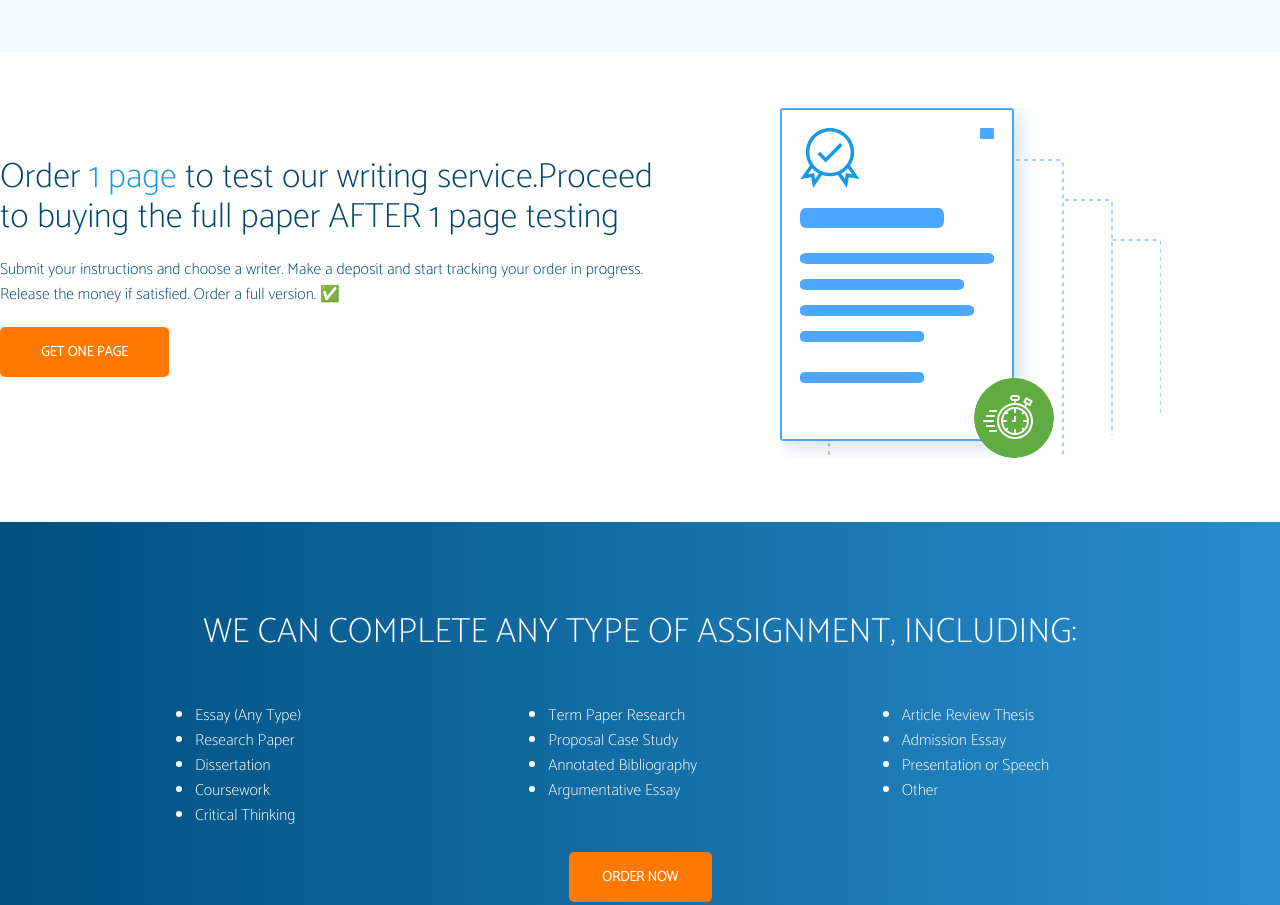
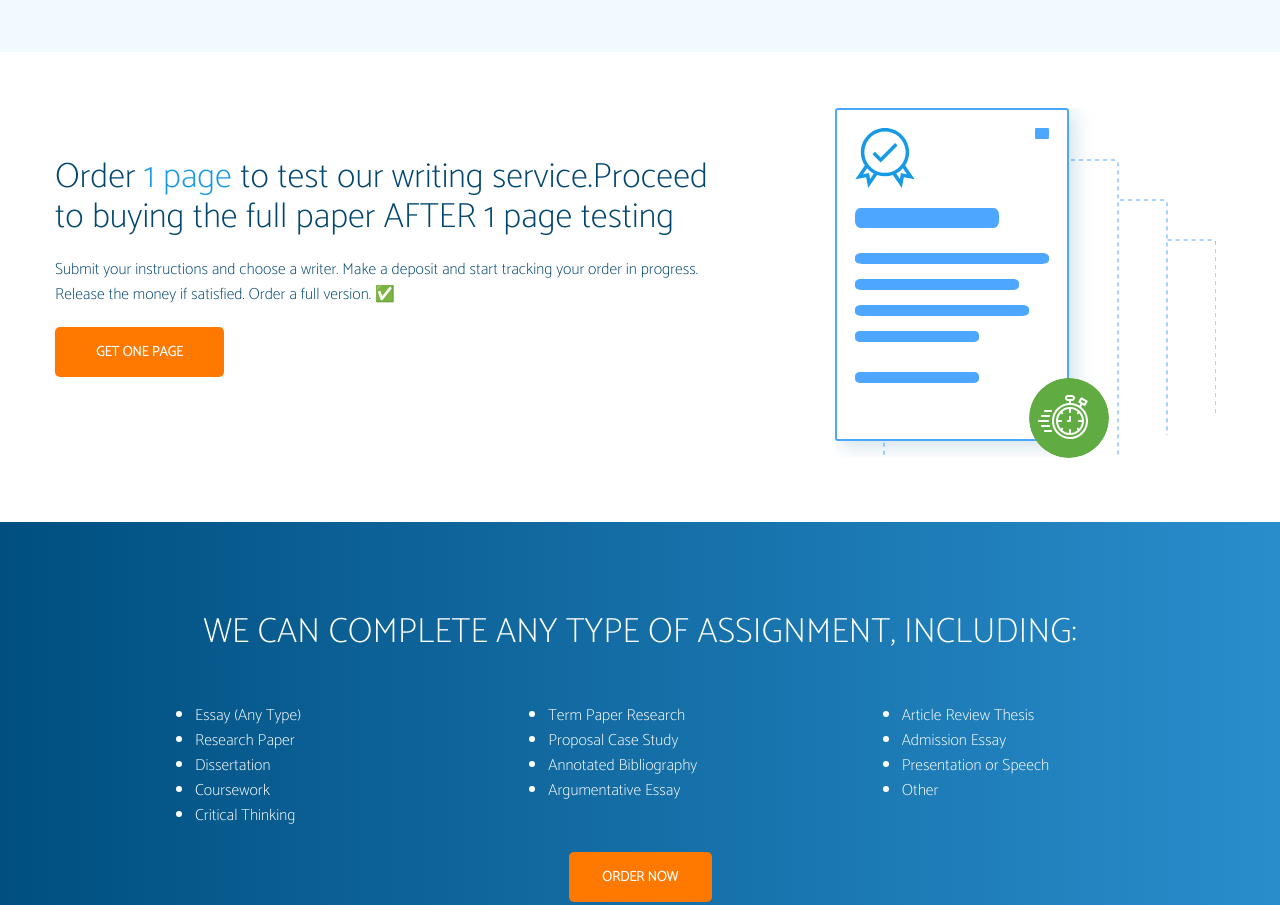
Before and after one commit to zbys1av/papers, a website built with webpack: page src/index.html in a window 1280 px wide. Shown: the part 3408-4313 px from the top of the page. Built offline with nearby package versions, Linux system fonts and the light colour scheme; files whose address does not match are found by name.

Commit message:
one of the section fixed

```diff
--- a/src/style.scss
+++ b/src/style.scss
@@ -715,7 +715,7 @@ body{
 
 .demo{
   display: flex;
-  flex-direction: row;
+  // flex-direction: row;
   // align-items: center;
   // padding: 60px 135px;
   // gap: 110px;
@@ -727,8 +727,9 @@ body{
     display: flex;
     max-width: 1440px;
     gap: 110px;
-    margin-left: 0;
-    margin-right: 0;
+    justify-content: space-evenly;
+    // margin-left: 0;
+    // margin-right: 0;
     // flex-direction: row;
     // justify-content: space-between;
   }
```
Also changed, not shown: src/index.html (line endings or trailing spaces).
